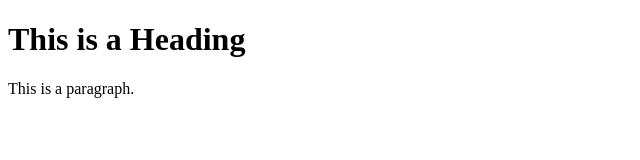
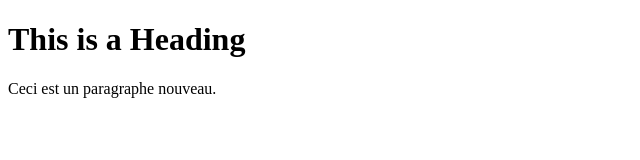
Before and after one commit to ghani15/apprentissage_github, a plain HTML site: page coflict.html in a window 1280 px wide. Shown: the whole page, without its empty margins (0-640 px from the left). Drawn offline with Linux system fonts and the light colour scheme.

Commit message:
ajout paragraphe

```diff
--- a/coflict.html
+++ b/coflict.html
@@ -6,7 +6,7 @@
 <body>
 
 <h1>This is a Heading</h1>
-<p>This is a paragraph.</p>
+<p>Ceci est un paragraphe nouveau.</p>
 
 </body>
 </html>
```
